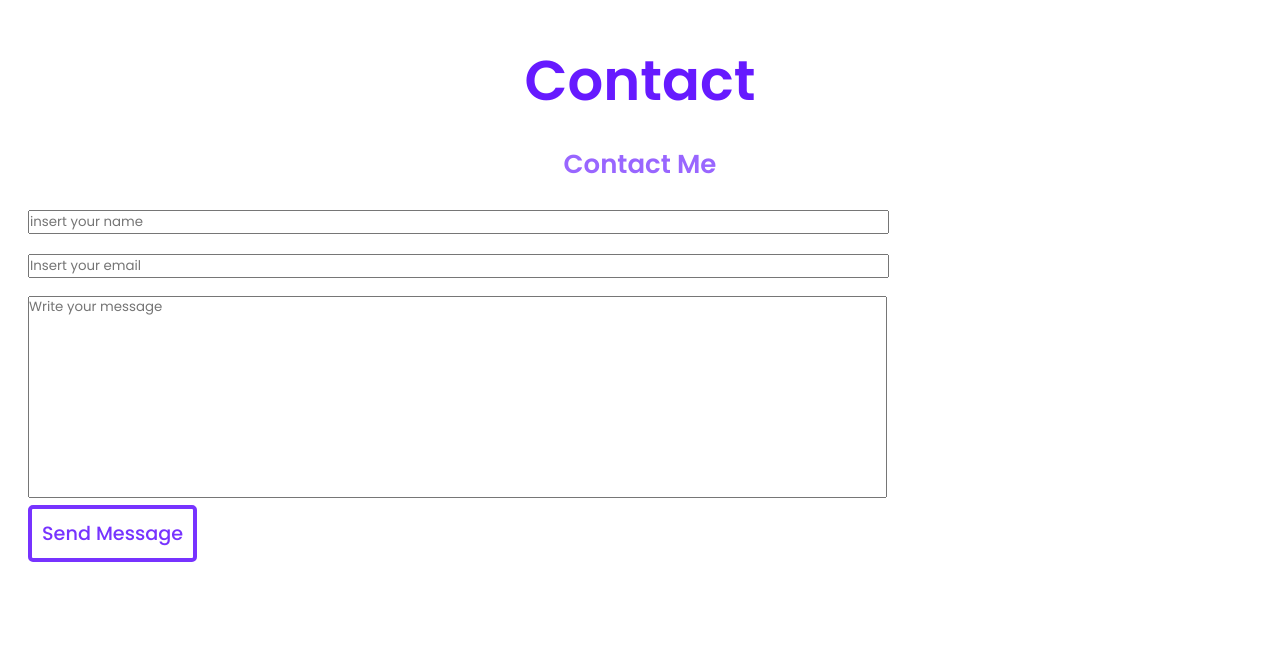
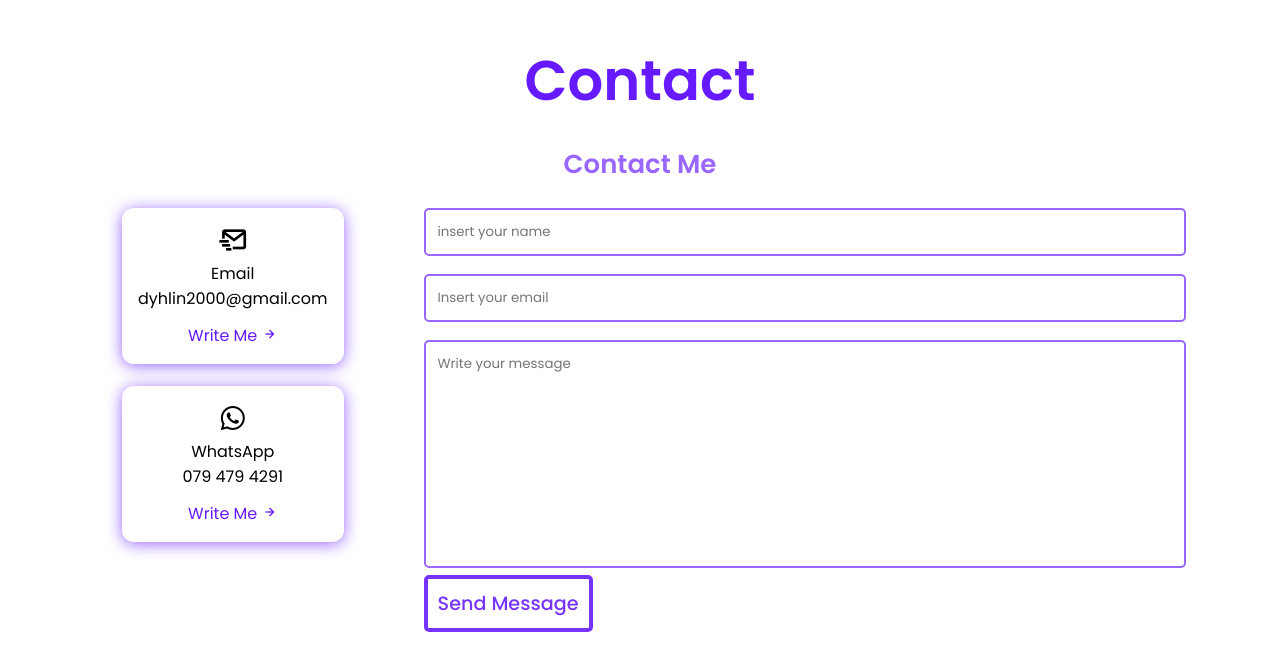
Before and after one commit to DYuHLin/damian-portfolio, a plain HTML site: page index.html in a window 1280 px wide. Shown: the part 5075-5745 px from the top of the page. Drawn offline with nearby package versions, Linux system fonts and the light colour scheme.

Commit message:
Finished the design of the contact page, it is quite minimalistic.

```diff
--- a/index.html
+++ b/index.html
@@ -286,8 +286,32 @@
 
         <section class="contact-section" id="contact">
             <h1 class="contact-title">Contact</h1>
+            <h3 class="contact__title" id="contact-title">Contact Me</h3>
             <div class="contact__content">
-                <h3 class="contact__title" id="contact-title">Contact Me</h3>
+                <div class="contact__content2">
+                    <div class="contact__info">
+                        <div class="contact__card">
+                            <i class='bx bx-mail-send contact__card-icon'></i>
+                            <h3 class="contact__card-title">Email</h3>
+                            <span class="contact__card-data">dyhlin2000@gmail.com</span>
+
+                            <a href="mailto:dyhlin2000@gmail.com" target="_blank" class="contact__button">
+                                Write Me <i class='bx bx-right-arrow-alt contact__button-icon'></i>
+                            </a>
+                        </div>
+
+                        <div class="contact__card">
+                            <i class='bx bxl-whatsapp contact__card-icon'></i>
+                            <h3 class="contact__card-title">WhatsApp</h3>
+                            <span class="contact__card-data">079 479 4291</span>
+
+                            <a href="https://api.whatsapp.com/send?phone=79479429127&text=Hello, more information!" target="_blank" class="contact__button">
+                                Write Me <i class='bx bx-right-arrow-alt contact__button-icon'></i>
+                            </a>
+                        </div>
+
+                    </div>
+                </div>
 
                 <form action="" class="contact__form" id="contact-form">
                     <div class="contact__form-div">
--- a/style.css
+++ b/style.css
@@ -411,6 +411,15 @@ main {
 
 .contact__content {
     width: 100%;
+    display: flex;
+    justify-content: center;
+    gap: 80px;
+}
+
+.contact__info {
+    display: flex;
+    flex-direction: column;
+    gap: 22px;
 }
 
 .contact__title {
@@ -423,16 +432,51 @@ main {
 input {
     width: 100%;
     margin-bottom: 18px;
+    outline: none;
+    border: 2px solid hsl(260, 100%, 70%);
+    border-radius: 5px;
+    padding: 12px;
 }
 
 .contact__form {
-    width: 70%;
+    width: 60%;
 }
 
 .contact__form-area textarea {
     width: 100%;
     resize: none;
+    outline: none;
+    border: 2px solid hwb(260 40% 0%);
+    border-radius: 5px;
+    padding: 12px;
 }
+
+.contact__card{
+    padding: 1rem;
+    border-radius: .75rem;
+    text-align: center;
+    box-shadow: 0 2px 16px hsl(260, 100%, 70%);
+  }
+
+  .contact__card-icon{
+    font-size: 2rem;
+    color: var(--title-color);
+    margin-bottom: .25rem;
+  }
+
+  .contact__card-title,
+  .contact__card-data{
+    font-size: var(--small-font-size);
+  }
+
+  .contact__card-title{
+    font-weight: var(--font-medium);
+  }
+
+  .contact__card-data{
+    display: block;
+    margin-bottom: .75rem;
+  }
 
 @media(max-width: 768px) {
     .menu-btn {
```
